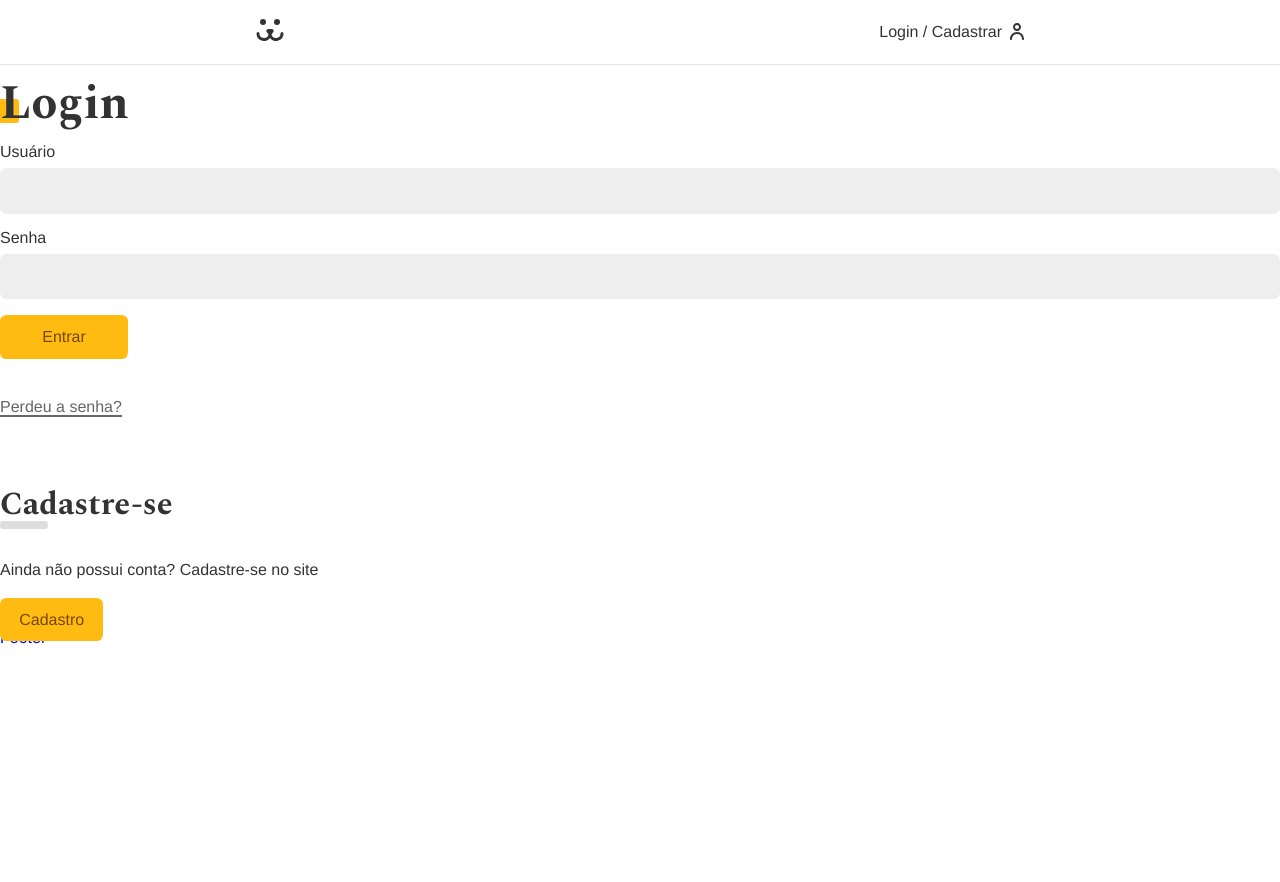
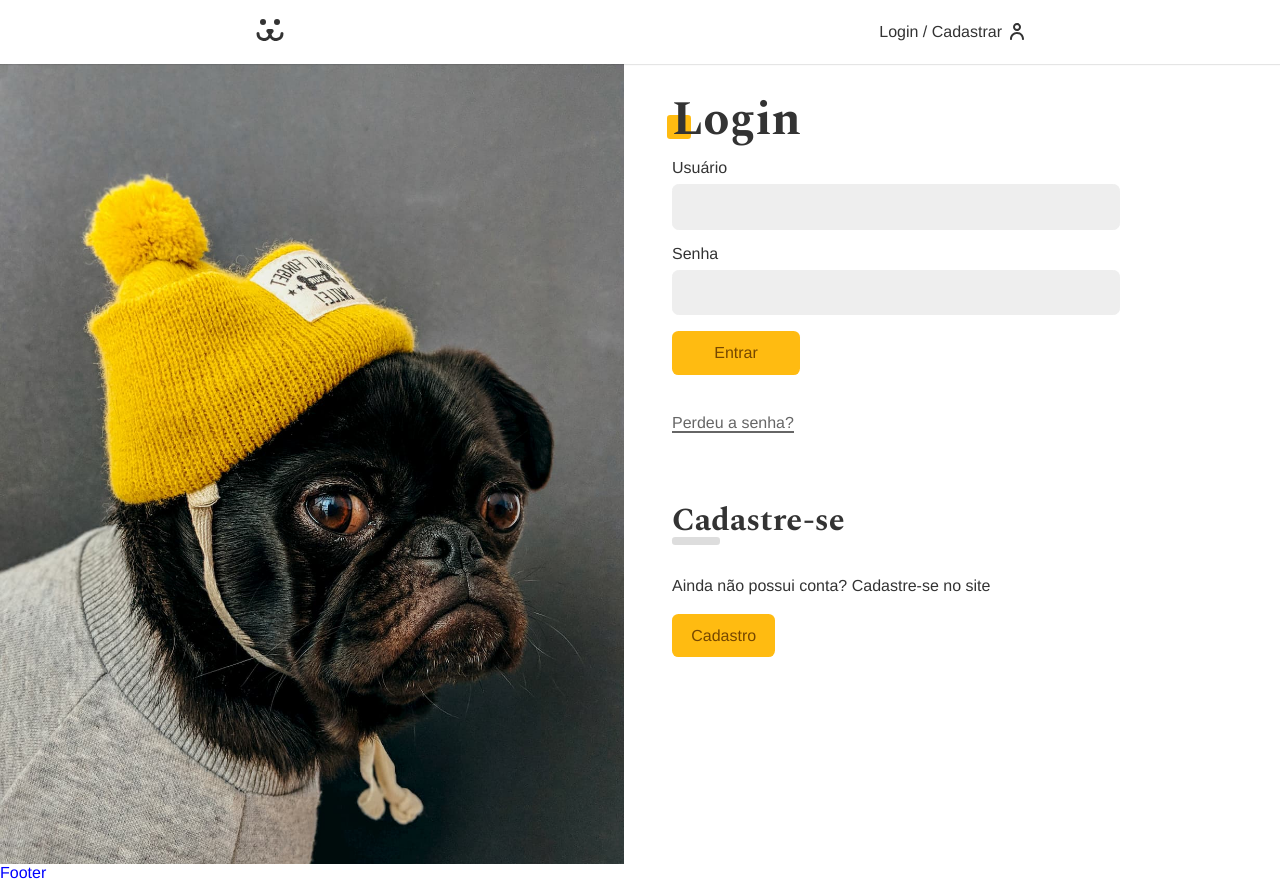
Before and after one commit to raafaelgomees10/faceDog, a React (Create React App) app: page /login in a window 1280 px wide. Before the commit the page ends 800 px from the top, so only its background shows below. Built offline with nearby package versions, Linux system fonts and the light colour scheme.

Commit message:
add method to create user, change the way I was using login routes, add page to create user

```diff
--- a/src/App.js
+++ b/src/App.js
@@ -1,15 +1,11 @@
-import React, { useContext } from "react";
 import "./App.css";
-// import Api from "./api/api";
+import React from "react";
+import Home from "./Components/home";
 import Header from "./Components/header";
 import Footer from "./Components/footer";
+import { UserStorage } from "./UserContext";
+import LoginRouter from "./Components/login";
 import { BrowserRouter, Route, Routes } from "react-router-dom";
-import Home from "./Components/home";
-import Login from "./Components/login";
-import { UserStorage } from "./UserContext";
-// import CreateUser from "./Components/login/createUser";
-// import ResetPassword from "./Components/login/resetPassword";
-// import ForgotPassword from "./Components/login/forgotPassword";
 
 const App = () => {
   return (
@@ -20,16 +16,11 @@ const App = () => {
 
           <Routes>
             <Route path="/" element={<Home />} />
-            <Route path="/login" element={<Login />}>
-              {/* <Route path="/login/cadastrar" element={<CreateUser />} />
-            <Route path="/login/recuperar" element={<ForgotPassword />} />
-            <Route path="/login/resetar" element={<ResetPassword />} /> */}
-            </Route>
+            <Route path="/login/*" element={<LoginRouter />} />
           </Routes>
           <Footer />
         </UserStorage>
       </BrowserRouter>
-      {/* <Api /> */}
     </div>
   );
 };
--- a/src/Components/login/components/createUser/index.js
+++ b/src/Components/login/components/createUser/index.js
@@ -1,7 +1,43 @@
-import React from "react";
+import React, { useContext } from "react";
+import Input from "../../../form/Input";
+import Button from "../../../form/Button";
+import useForm from "../../../../Hooks/useForm";
+import { CREATE_USER } from "../../../../api";
+import { UserContext } from "../../../../UserContext";
 
 const CreateUser = () => {
-  return <div>CreateUser</div>;
+  const username = useForm();
+  const password = useForm();
+  const email = useForm("email");
+
+  const { userLogin } = useContext(UserContext);
+
+  const handleSubmit = async (event) => {
+    event.preventDefault();
+
+    const { url, options } = CREATE_USER({
+      email: email.value,
+      username: username.value,
+      password: password.value,
+    });
+
+    const response = await fetch(url, options);
+    if (response.ok) {
+      userLogin(username.value, password.value);
+    }
+  };
+
+  return (
+    <section className="animationLeft">
+      <h1 className="title">Cadastre-se</h1>
+      <form onSubmit={handleSubmit}>
+        <Input label="Usuário" type="text" name="username" {...username} />
+        <Input label="E-mail" type="email" name="email" {...email} />
+        <Input label="Senha" type="password" name="password" {...password} />
+        <Button>Caadastrar</Button>
+      </form>
+    </section>
+  );
 };
 
 export default CreateUser;
--- a/src/Components/login/index.js
+++ b/src/Components/login/index.js
@@ -1,57 +1,33 @@
 import React, { useContext, useEffect } from "react";
-import { Link, Navigate, Outlet } from "react-router-dom";
-import Input from "../form/Input";
-import Button from "../form/Button";
-import useForm from "../../Hooks/useForm";
+import Login from "./login.js";
 import { UserContext } from "../../UserContext";
-import Helper from "../helper";
+import CreateUser from "./components/createUser/index";
+import ResetPassword from "./components/createUser/index";
+import ForgotPassword from "./components/createUser/index";
+import { Navigate, Route, Routes } from "react-router-dom";
 import * as S from "./styles.js";
 
-const Login = () => {
+const LoginRouter = () => {
   const { login } = useContext(UserContext);
+
   useEffect(() => {
     if (login === true) {
       return <Navigate to="/conta" />;
     }
   }, []);
 
-  const username = useForm();
-  const password = useForm();
-
-  const { userLogin, error, loading } = useContext(UserContext);
-
-  const handleSubmit = async (event) => {
-    event.preventDefault();
-
-    if (username.validate() && password.validate()) {
-      userLogin(username.value, password.value);
-    }
-  };
   return (
-    <section className="animationLeft">
-      <h1 className="title">Login</h1>
-
-      <S.Form onSubmit={handleSubmit}>
-        <Input label="Usuário" type="text" name="username" {...username} />
-        <Input label="Senha" type="password" name="password" {...password} />
-
-        {loading ? (
-          <Button disabled>Carregando...</Button>
-        ) : (
-          <Button>Entrar</Button>
-        )}
-
-        {error && <Helper error={error} />}
-      </S.Form>
-      <S.LinkRecovery to="/login/recuperar">Perdeu a senha?</S.LinkRecovery>
-      <S.Box>
-        <S.SubTitle>Cadastre-se</S.SubTitle>
-        <p>Ainda não possui conta? Cadastre-se no site</p>
-        <S.LinkCreate to="/login/cadastrar">Cadastro</S.LinkCreate>
-      </S.Box>
-      <Outlet />
-    </section>
+    <S.Section>
+      <S.Container>
+        <Routes>
+          <Route path="/" element={<Login />} />
+          <Route path="cadastrar" element={<CreateUser />} />
+          <Route path="recuperar" element={<ForgotPassword />} />
+          <Route path="resetar" element={<ResetPassword />} />
+        </Routes>
+      </S.Container>
+    </S.Section>
   );
 };
 
-export default Login;
+export default LoginRouter;
--- /dev/null
+++ b/src/Components/login/login.js
@@ -0,0 +1,48 @@
+import React, { useContext } from "react";
+import * as S from "./styles.js";
+import Input from "../form/Input.js";
+import Button from "../form/Button.js";
+import Helper from "../helper/index.js";
+import useForm from "../../Hooks/useForm.js";
+import { UserContext } from "../../UserContext.js";
+
+const Login = () => {
+  const username = useForm();
+  const password = useForm();
+
+  const { userLogin, error, loading } = useContext(UserContext);
+
+  const handleSubmit = async (event) => {
+    event.preventDefault();
+
+    if (username.validate() && password.validate()) {
+      userLogin(username.value, password.value);
+    }
+  };
+  return (
+    <div className="animationLeft">
+      <h1 className="title">Login</h1>
+
+      <S.Form onSubmit={handleSubmit}>
+        <Input label="Usuário" type="text" name="username" {...username} />
+        <Input label="Senha" type="password" name="password" {...password} />
+
+        {loading ? (
+          <Button disabled>Carregando...</Button>
+        ) : (
+          <Button>Entrar</Button>
+        )}
+
+        {error && <Helper error={error} />}
+      </S.Form>
+      <S.LinkRecovery to="/login/recuperar">Perdeu a senha?</S.LinkRecovery>
+      <S.Box>
+        <S.SubTitle>Cadastre-se</S.SubTitle>
+        <p>Ainda não possui conta? Cadastre-se no site</p>
+        <S.LinkCreate to="/login/cadastrar">Cadastro</S.LinkCreate>
+      </S.Box>
+    </div>
+  );
+};
+
+export default Login;
--- a/src/Components/login/styles.js
+++ b/src/Components/login/styles.js
@@ -1,5 +1,37 @@
 import { Link } from "react-router-dom";
 import styled from "styled-components";
+import loginImage from "../../Assets/login.jpg";
+
+export const Section = styled.section`
+  display: grid;
+  grid-template-columns: 1fr 1fr;
+  min-height: 100vh;
+  gap: 2rem;
+
+  &::before {
+    content: "";
+    display: block;
+    background: url(${loginImage}) no-repeat center center;
+    background-size: cover;
+  }
+
+  @media (max-width: 767px) {
+    grid-template-columns: 1fr;
+
+    &::before {
+      display: none;
+    }
+  }
+`;
+
+export const Container = styled.div`
+  max-width: 30rem;
+  padding: 1rem;
+
+  @media (max-width: 767px) {
+    max-width: 100%;
+  }
+`;
 
 export const Form = styled.form`
   margin-bottom: 2rem;
--- a/src/Hooks/useForm.js
+++ b/src/Hooks/useForm.js
@@ -4,6 +4,11 @@ const types = {
   email: {
     regex: /^[a-z0-9]+@[a-z]+\.[a-z]{2,3}$/,
     message: "Preencha um e-mail válido",
+  },
+  password: {
+    regex: /^(?=.*[a-z])(?=.*[A-Z])(?=.*\d)[a-zA-Z\d]{8,}$/,
+    message:
+      "A senha deve conter 1 número, 1 letra maiúscula, 1 minúscula. Com o minímo de 8 digitos",
   },
 };
 
--- a/src/api.js
+++ b/src/api.js
@@ -36,3 +36,16 @@ export function USER_GET(token) {
     },
   };
 }
+
+export function CREATE_USER(body) {
+  return {
+    url: API_URL + "/api/user",
+    options: {
+      method: "POST",
+      headers: {
+        "Content-Type": "application/json",
+      },
+      body: JSON.stringify(body),
+    },
+  };
+}
```
